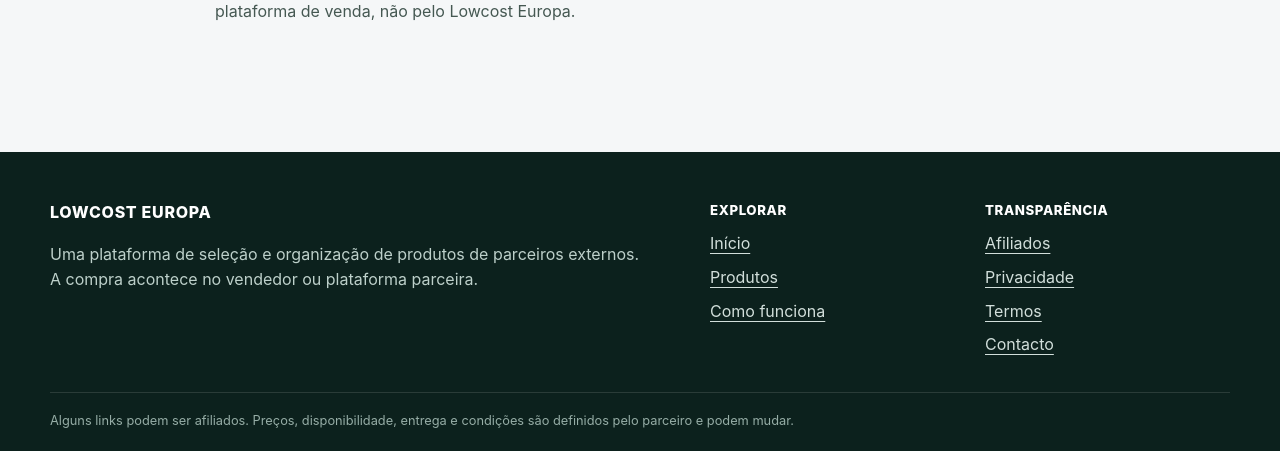
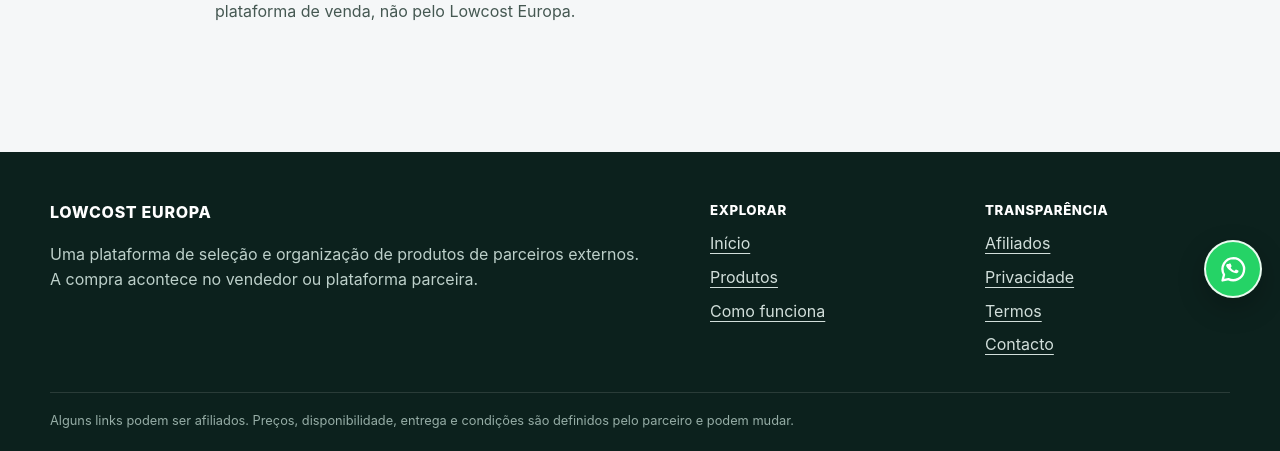
Before and after one commit to martaxi-boss/lowcost-europa, a Django app: page /contacto/ in a window 1280 px wide. Shown: the part 484-935 px from the top of the page. Run offline with Django 5.2, Linux system fonts and the light colour scheme; parts of the project's set-up code (start-up, migrations or seed data) failed here and were passed over.

Commit message:
Storefront: add floating WhatsApp contact button

```diff
--- a/apps/storefront/static/storefront/storefront.css
+++ b/apps/storefront/static/storefront/storefront.css
@@ -137,6 +137,28 @@
 .offer-cta .button { width: 100%; }
 .offer-cta .meta { margin: 10px 0 0; }
 .transparency-box--detail { margin-top: 2px; }
+
+.whatsapp-float {
+  position: fixed;
+  right: max(18px, env(safe-area-inset-right));
+  bottom: max(18px, env(safe-area-inset-bottom));
+  z-index: 80;
+  width: 58px;
+  height: 58px;
+  display: grid;
+  place-items: center;
+  border: 2px solid rgba(255,255,255,.9);
+  border-radius: 50%;
+  background: #25d366;
+  color: #fff;
+  box-shadow: 0 10px 28px rgba(0,0,0,.24);
+  text-decoration: none;
+  transition: transform .18s ease, box-shadow .18s ease;
+}
+.whatsapp-float:hover { transform: translateY(-2px) scale(1.03); box-shadow: 0 14px 32px rgba(0,0,0,.28); }
+.whatsapp-float:focus-visible { outline: 3px solid #0f3d34; outline-offset: 4px; }
+.whatsapp-float svg { width: 31px; height: 31px; fill: none; stroke: currentColor; stroke-width: 1.8; stroke-linecap: round; stroke-linejoin: round; }
+.whatsapp-float svg path + path { fill: currentColor; stroke: none; }
 
 .site-footer { margin-top: 30px; padding: 48px 0 20px; background: #0c211d; color: #edf4f2; }
 .footer-grid { display: grid; gap: 30px; }
--- a/apps/storefront/templates/storefront/base.html
+++ b/apps/storefront/templates/storefront/base.html
@@ -44,6 +44,12 @@
   <main id="conteudo">
     {% block content %}{% endblock %}
   </main>
+  <a class="whatsapp-float" href="https://wa.me/351961726755?text=Ol%C3%A1%2C%20vi%20um%20equipamento%20no%20Lowcost%20Europa%20e%20gostava%20de%20esclarecer%20uma%20d%C3%BAvida." target="_blank" rel="noopener noreferrer" aria-label="Contactar Lowcost Europa pelo WhatsApp" title="Falar connosco no WhatsApp">
+    <svg viewBox="0 0 24 24" aria-hidden="true" focusable="false">
+      <path d="M12 3.25a8.5 8.5 0 0 0-7.35 12.78L3.5 20.5l4.58-1.08A8.5 8.5 0 1 0 12 3.25Z"/>
+      <path d="M8.2 7.75c.3-.35.6-.36.86-.36h.36c.12 0 .3.05.46.41.16.38.55 1.32.6 1.42.05.1.08.22.02.35-.06.13-.1.21-.2.33-.1.12-.22.27-.32.36-.1.1-.2.2-.09.4.11.2.5.82 1.08 1.32.74.66 1.36.86 1.56.96.2.1.32.08.44-.05.12-.14.5-.58.64-.78.13-.2.27-.17.45-.1.19.06 1.18.55 1.38.65.2.1.34.15.39.23.05.09.05.5-.11.98-.16.48-.93.91-1.28.97-.34.06-.78.09-1.26-.06-.29-.09-.66-.21-1.14-.42-.47-.2-2.07-.76-3.5-2.08-1.14-1.04-1.9-2.32-2.12-2.7-.22-.38-.02-1.12.21-1.43.23-.31.5-.35.57-.35Z"/>
+    </svg>
+  </a>
   <footer class="site-footer">
     <div class="container footer-grid">
       <div class="footer-brand">
```
Also changed, not shown: apps/storefront/tests/test_views.py (+9 -0 lines).
